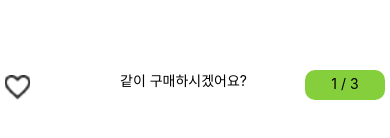
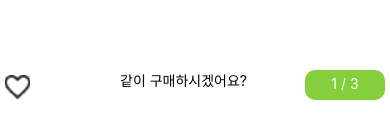
Before and after one commit to 071yoon/HCI, a React Native app: screen /TabOneDetail in a window 390 px wide. Shown: the part 726-864 px from the top of the page. Built offline with nearby package versions, Linux system fonts and the light colour scheme; what expo-linking would draw is missing.

Commit message:
🩹 하트를 누르는게 아니라 수를 누르면 올라가게 수정

```diff
--- a/screens/itemDetail.tsx
+++ b/screens/itemDetail.tsx
@@ -7,6 +7,10 @@ export default function ItemDetails({ navigation }: any) {
   const [toggle, setToggle] = React.useState(false);
   function toggleState() {
     setToggle(!toggle);
+  }
+  const [cntToggle, setcntToggle] = React.useState(false);
+  function cntToggleState() {
+    setcntToggle(!cntToggle);
   }
   return (
     <View style={styles.container}>
@@ -27,9 +31,9 @@ export default function ItemDetails({ navigation }: any) {
       <View style={styles.down}>
         {toggle ? <Image style={styles.heart} source={require("../assets/images/heart_fill.png")} /> : <Image style={styles.heart} source={require("../assets/images/Heart.png")} />}
         <Text style={styles.together}>같이 구매하시겠어요?</Text>
-        <View style={styles.button}>
-          {toggle ? <Text style={styles.ppl}>2 / 3</Text> : <Text style={styles.ppl}>1 / 3</Text>}
-        </View>
+        <TouchableOpacity style={styles.button} onPress={cntToggleState}>
+          {cntToggle ? <Text style={styles.ppl}>2 / 3</Text> : <Text style={styles.ppl}>1 / 3</Text>}
+        </TouchableOpacity>
       </View>
     </View>
   );
@@ -43,6 +47,7 @@ const styles = StyleSheet.create({
   ppl: {
     alignSelf: 'center',
     top: 5,
+    color: 'white',
   },
   button: {
     left: 280,
```
